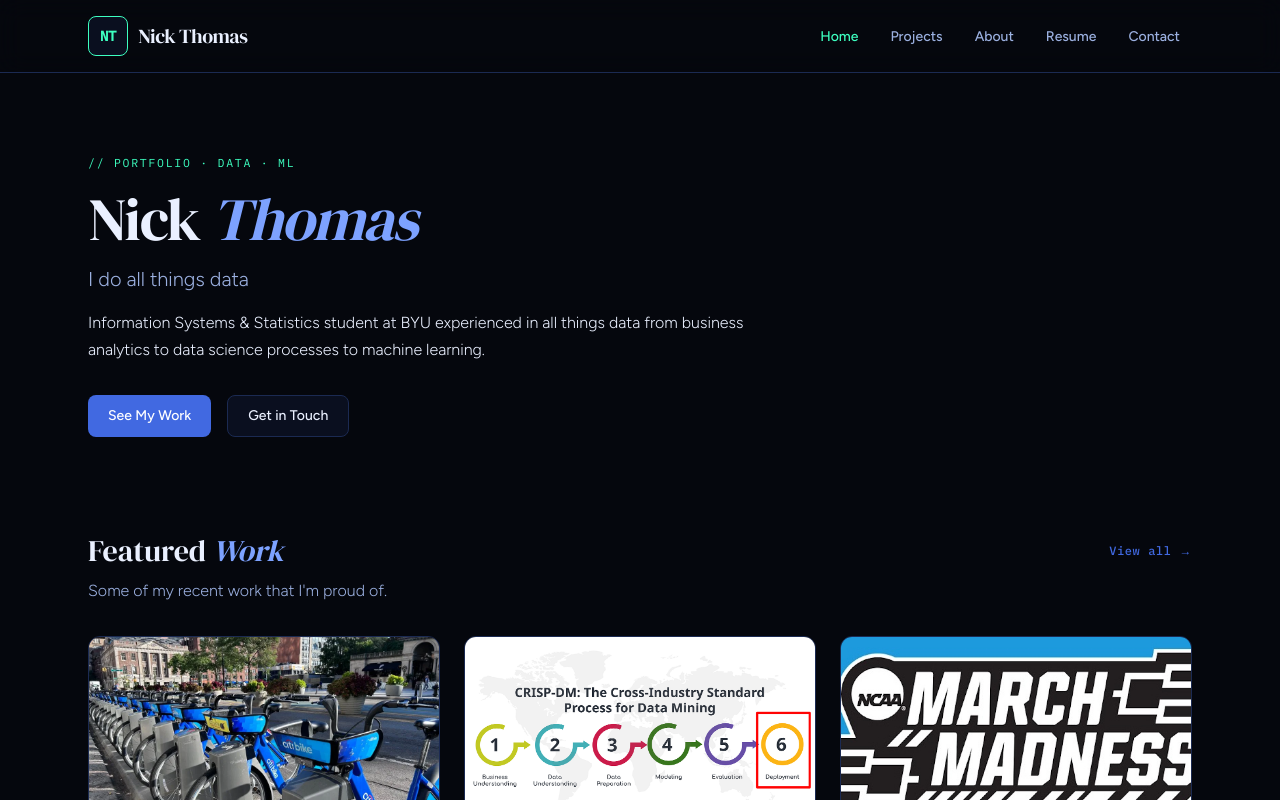
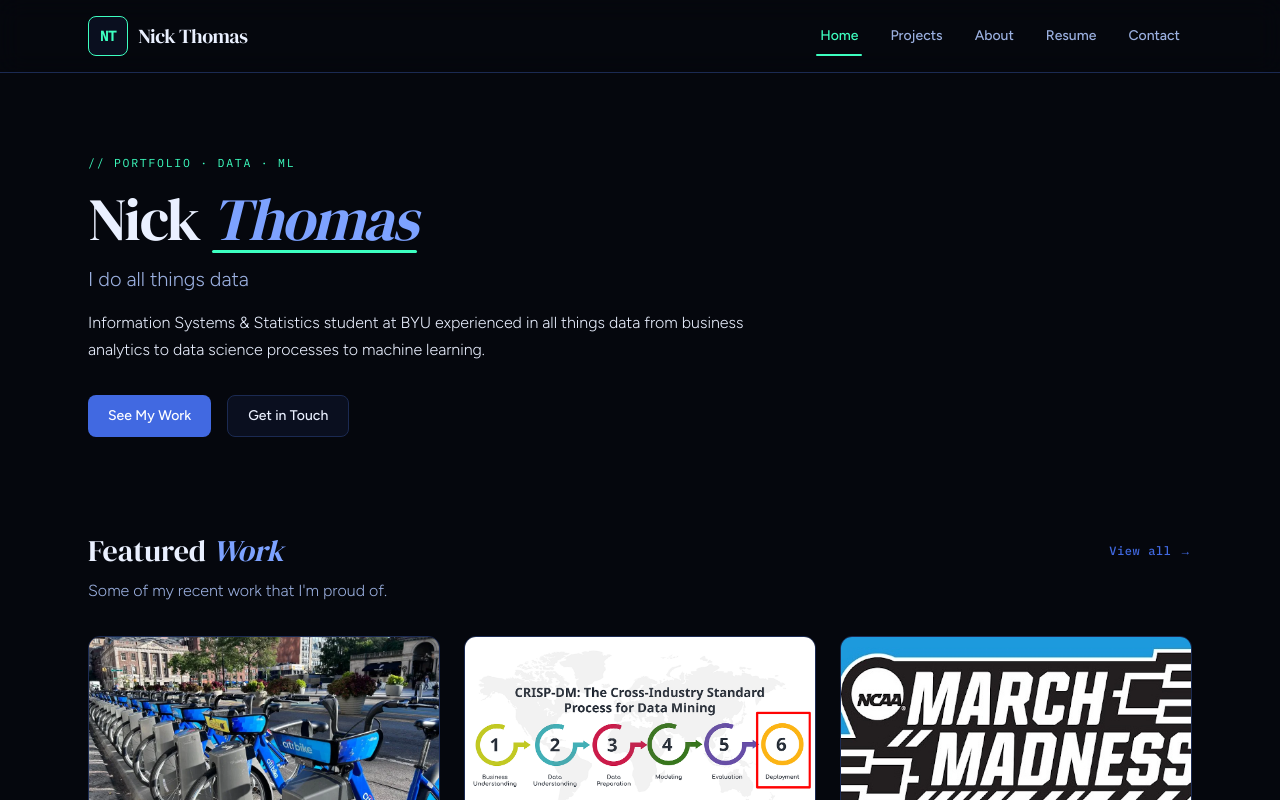
Before and after one commit to nicholasthomas18/nthomas-website, a Next.js app: page / in a window 1280 px wide. Shown: the top 800 px of the page. Built offline with nearby package versions, Linux system fonts and the light colour scheme.

Commit message:
Animations

```diff
--- a/app/globals.css
+++ b/app/globals.css
@@ -61,3 +61,14 @@ body {
   animation: logo-marquee var(--marquee-duration) linear infinite;
   will-change: transform;
 }
+
+@media (prefers-reduced-motion: reduce) {
+  *,
+  *::before,
+  *::after {
+    animation-duration: 0.001ms !important;
+    animation-iteration-count: 1 !important;
+    transition-duration: 0.001ms !important;
+    scroll-behavior: auto !important;
+  }
+}
--- a/app/layout.tsx
+++ b/app/layout.tsx
@@ -2,6 +2,7 @@ import type { Metadata } from "next";
 import { Figtree, DM_Serif_Display, IBM_Plex_Mono } from "next/font/google";
 import { Header } from "@/components/Header";
 import { Footer } from "@/components/Footer";
+import { PageTransition } from "@/components/PageTransition";
 import "./globals.css";
 
 const figtree = Figtree({
@@ -52,7 +53,9 @@ export default function RootLayout({
         className={`${figtree.variable} ${dmSerif.variable} ${ibmPlexMono.variable} font-sans min-h-screen flex flex-col`}
       >
         <Header />
-        <main className="flex-1">{children}</main>
+        <main className="flex-1">
+          <PageTransition>{children}</PageTransition>
+        </main>
         <Footer />
       </body>
     </html>
--- a/app/resume/page.tsx
+++ b/app/resume/page.tsx
@@ -1,4 +1,5 @@
 import Link from "next/link";
+import { CountUp } from "@/components/CountUp";
 
 export const metadata = {
   title: "Resume",
@@ -13,7 +14,6 @@ const education = {
   date: "Apr 2026",
   emphasis: "Data Science Emphasis | Minor in Statistics | STEM-Designated Technical Program",
   school: "Brigham Young University - Marriott School of Business, Provo UT",
-  gpa: "3.64 GPA",
   bullets: [
     "Student Athlete on BYU Dunk Team – 300+ hours of community service through CougarBuilt Initiative",
     "Member of Association for Information Systems",
@@ -163,7 +163,7 @@ export default function ResumePage() {
                 {education.school}
               </p>
               <span className="font-mono text-xs italic text-[var(--muted)]">
-                {education.gpa}
+                <CountUp to={3.64} decimals={2} /> GPA
               </span>
             </div>
             <ul className="mt-3 space-y-1.5 pl-4 text-sm text-[var(--foreground)]/90">
--- /dev/null
+++ b/components/CountUp.tsx
@@ -0,0 +1,47 @@
+"use client";
+
+import { useEffect, useRef } from "react";
+import { animate, useInView, useMotionValue } from "framer-motion";
+import { EASE_OUT_EXPO } from "@/lib/motion";
+
+interface CountUpProps {
+  to: number;
+  decimals?: number;
+  duration?: number;
+  prefix?: string;
+  suffix?: string;
+  className?: string;
+}
+
+export function CountUp({
+  to,
+  decimals = 0,
+  duration = 1.4,
+  prefix = "",
+  suffix = "",
+  className,
+}: CountUpProps) {
+  const ref = useRef<HTMLSpanElement>(null);
+  const inView = useInView(ref, { once: true, margin: "-10% 0px" });
+  const value = useMotionValue(0);
+
+  useEffect(() => {
+    if (!inView) return;
+    const controls = animate(value, to, {
+      duration,
+      ease: EASE_OUT_EXPO,
+      onUpdate: (latest) => {
+        if (ref.current) {
+          ref.current.textContent = `${prefix}${latest.toFixed(decimals)}${suffix}`;
+        }
+      },
+    });
+    return () => controls.stop();
+  }, [inView, to, decimals, duration, prefix, suffix, value]);
+
+  return (
+    <span ref={ref} className={className}>
+      {`${prefix}${(0).toFixed(decimals)}${suffix}`}
+    </span>
+  );
+}
--- a/components/Header.tsx
+++ b/components/Header.tsx
@@ -45,11 +45,11 @@ export function Header() {
           {navItems.map(({ href, label }) => {
             const isActive = pathname === href || (href !== "/" && pathname.startsWith(href));
             return (
-              <li key={href}>
+              <li key={href} className="relative">
                 <Link
                   href={href}
                   className={cn(
-                    "rounded-md px-3 py-2 text-sm font-medium transition-colors",
+                    "relative inline-block rounded-md px-3 py-2 text-sm font-medium transition-colors",
                     isActive
                       ? "text-[var(--green)]"
                       : "text-[var(--muted)] hover:text-[var(--foreground)]"
@@ -57,6 +57,13 @@ export function Header() {
                   aria-current={isActive ? "page" : undefined}
                 >
                   {label}
+                  {isActive && (
+                    <motion.span
+                      layoutId="nav-indicator"
+                      className="absolute inset-x-2 -bottom-0.5 h-0.5 rounded-full bg-[var(--green)]"
+                      transition={{ type: "spring", stiffness: 380, damping: 30 }}
+                    />
+                  )}
                 </Link>
               </li>
             );
--- a/components/HeroSection.tsx
+++ b/components/HeroSection.tsx
@@ -36,7 +36,16 @@ export function HeroSection({ name, tagline, short }: HeroSectionProps) {
       >
         {firstPart}
         {firstPart && " "}
-        <span className="italic text-[var(--accent-muted)]">{lastName}</span>
+        <span className="relative inline-block italic text-[var(--accent-muted)]">
+          {lastName}
+          <motion.span
+            aria-hidden="true"
+            initial={{ scaleX: 0 }}
+            animate={{ scaleX: 1 }}
+            transition={{ duration: 0.9, delay: 0.7, ease: [0.22, 1, 0.36, 1] }}
+            className="absolute -bottom-1 left-0 right-0 h-[3px] origin-left rounded-full bg-[var(--green)]"
+          />
+        </span>
       </motion.h1>
       <motion.p
         initial={{ opacity: 0, y: 10 }}
--- a/components/PageTransition.tsx
+++ b/components/PageTransition.tsx
@@ -1,6 +1,8 @@
 "use client";
 
-import { motion } from "framer-motion";
+import { AnimatePresence, motion } from "framer-motion";
+import { usePathname } from "next/navigation";
+import { EASE_OUT_EXPO } from "@/lib/motion";
 
 const variants = {
   initial: { opacity: 0, y: 8 },
@@ -9,15 +11,20 @@ const variants = {
 };
 
 export function PageTransition({ children }: { children: React.ReactNode }) {
+  const pathname = usePathname();
+
   return (
+    <AnimatePresence mode="wait" initial={false}>
       <motion.div
+        key={pathname}
         variants={variants}
         initial="initial"
         animate="animate"
         exit="exit"
-      transition={{ duration: 0.3, ease: "easeOut" }}
+        transition={{ duration: 0.25, ease: EASE_OUT_EXPO }}
       >
         {children}
       </motion.div>
+    </AnimatePresence>
   );
 }
--- a/components/ProjectCard.tsx
+++ b/components/ProjectCard.tsx
@@ -6,6 +6,7 @@ import { motion } from "framer-motion";
 import type { Project } from "@/types";
 import { formatDate } from "@/lib/utils";
 import { cn } from "@/lib/utils";
+import { EASE_OUT_EXPO } from "@/lib/motion";
 
 interface ProjectCardProps {
   project: Project;
@@ -25,9 +26,10 @@ export function ProjectCard({
       initial={{ opacity: 0, y: 20 }}
       whileInView={{ opacity: 1, y: 0 }}
       viewport={{ once: true, margin: "-50px" }}
-      transition={{ duration: 0.4, delay: index * 0.05 }}
+      transition={{ duration: 0.4, delay: index * 0.05, ease: EASE_OUT_EXPO }}
+      whileHover={{ y: -4 }}
       className={cn(
-        "group overflow-hidden rounded-xl border border-[var(--border)] bg-[var(--surface)] transition-all hover:border-[var(--accent)]/50 hover:shadow-[0_0_20px_rgba(65,105,225,0.08)]",
+        "group overflow-hidden rounded-xl border border-[var(--border)] bg-[var(--surface)] transition-[border-color,box-shadow] duration-300 hover:border-[var(--accent)]/50 hover:shadow-[0_8px_30px_rgba(65,105,225,0.12)]",
         variant === "compact" ? "p-4" : "p-0"
       )}
     >
--- /dev/null
+++ b/lib/motion.ts
@@ -0,0 +1,19 @@
+import type { Transition, Variants } from "framer-motion";
+
+export const EASE_OUT_EXPO: [number, number, number, number] = [0.22, 1, 0.36, 1];
+
+export const transitions = {
+  base: { duration: 0.35, ease: EASE_OUT_EXPO } satisfies Transition,
+  fast: { duration: 0.22, ease: EASE_OUT_EXPO } satisfies Transition,
+  slow: { duration: 0.55, ease: EASE_OUT_EXPO } satisfies Transition,
+};
+
+export const fadeUp: Variants = {
+  hidden: { opacity: 0, y: 12 },
+  visible: { opacity: 1, y: 0, transition: transitions.base },
+};
+
+export const fadeIn: Variants = {
+  hidden: { opacity: 0 },
+  visible: { opacity: 1, transition: transitions.base },
+};
```
Lines whose indentation alone changed are shown as unchanged.
